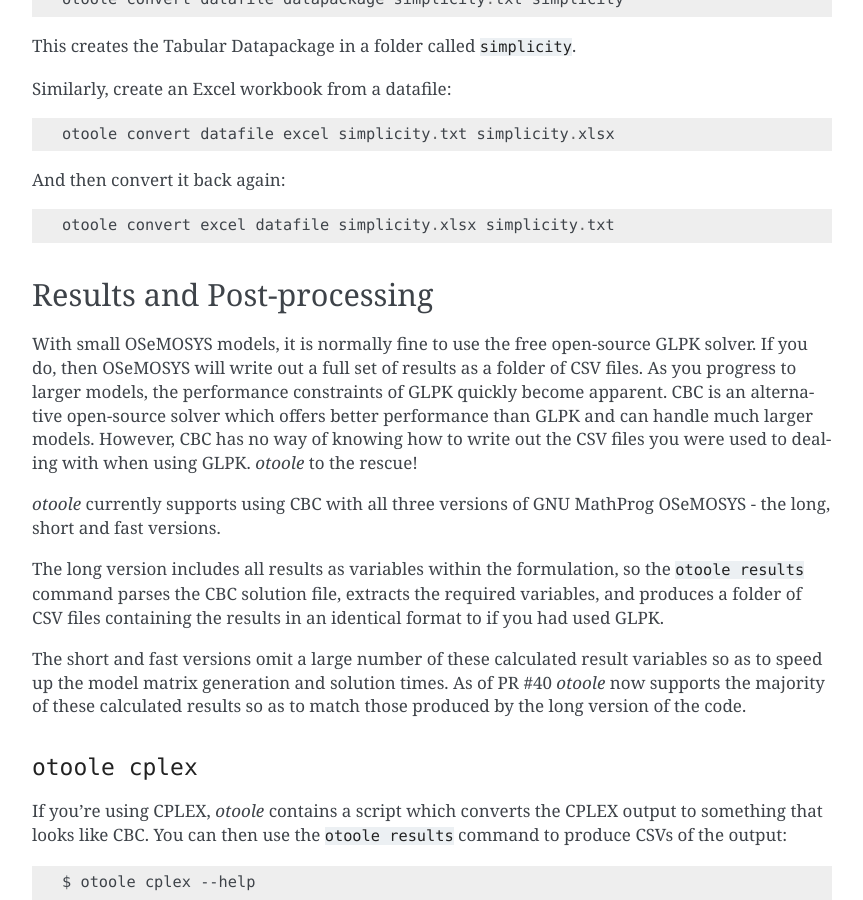
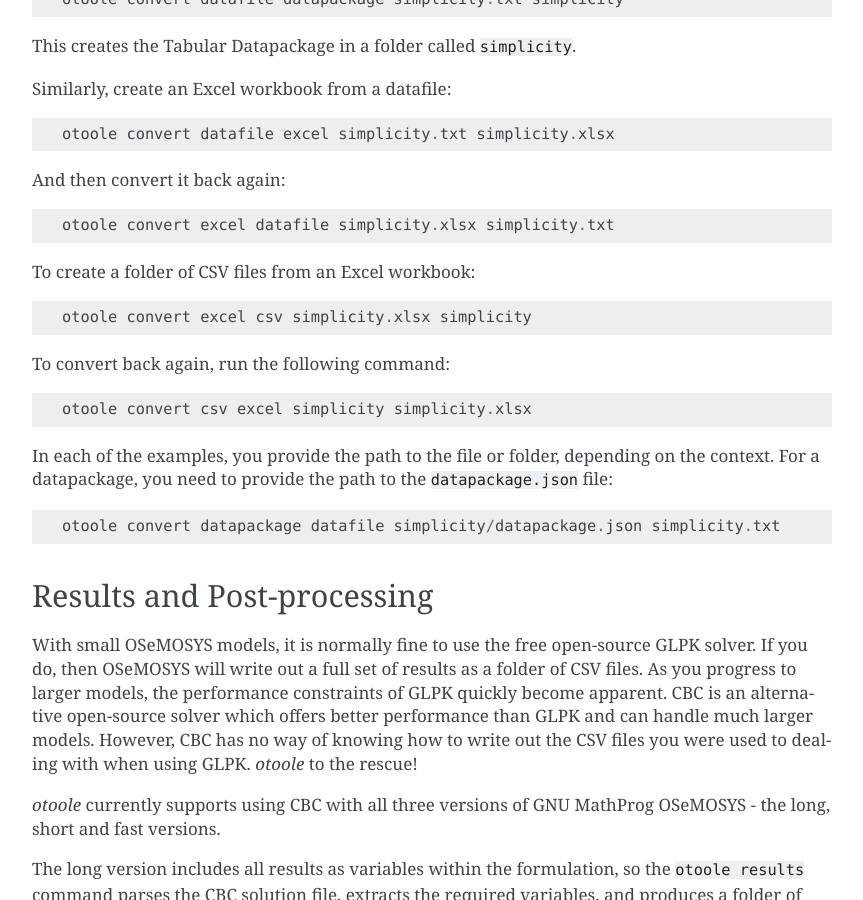
Before and after one commit to OSeMOSYS/otoole, a Sphinx documentation site: the page built from docs/functionality.rst, in a window 1280 px wide and 900 px high, scrolled down 1954 px. Shown: the whole window, without its empty margins (338-1201 px from the left). Built offline with Sphinx 7.4.7, drawn with Linux system fonts in a browser that asks for light colours.

Commit message:
Added more examples for convert command

```diff
--- a/docs/functionality.rst
+++ b/docs/functionality.rst
@@ -80,6 +80,19 @@
 And then convert it back again::
 
     otoole convert excel datafile simplicity.xlsx simplicity.txt
+
+To create a folder of CSV files from an Excel workbook::
+
+    otoole convert excel csv simplicity.xlsx simplicity
+
+To convert back again, run the following command::
+
+    otoole convert csv excel simplicity simplicity.xlsx
+
+In each of the examples, you provide the path to the file or folder, depending on the context.
+For a datapackage, you need to provide the path to the ``datapackage.json`` file::
+
+    otoole convert datapackage datafile simplicity/datapackage.json simplicity.txt
 
 Results and Post-processing
 ~~~~~~~~~~~~~~~~~~~~~~~~~~~
```
